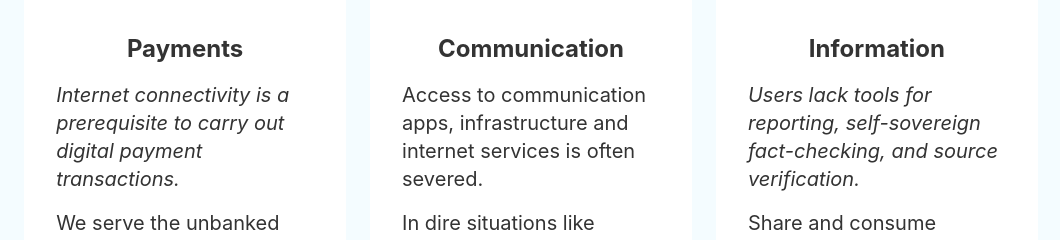
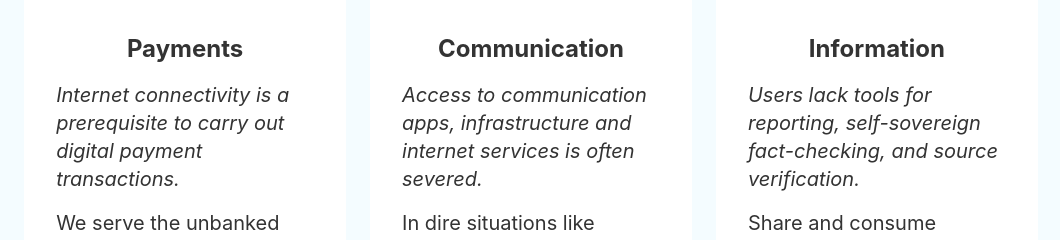
Before and after one commit to qimchi/off-prtcl, a React (Create React App) app: page / in a window 1280 px wide. Shown: the part 1479-1719 px from the top of the page, without its empty margins (109-1169 px from the left). Built offline with nearby package versions, Linux system fonts and the light colour scheme; a small style sheet from the web is missing.

Commit message:
Update CardTwo.jsx

```diff
--- a/src/pages/home/components/features/CardTwo.jsx
+++ b/src/pages/home/components/features/CardTwo.jsx
@@ -38,7 +38,7 @@ const CardTwo = () => {
         </div>
         <div className="card-content">
           <h4>Communication</h4>
-          <p className="mb-4">
+          <p className="mb-4 italic">
             Access to communication apps, infrastructure and internet services
             is often severed.
           </p>
```
